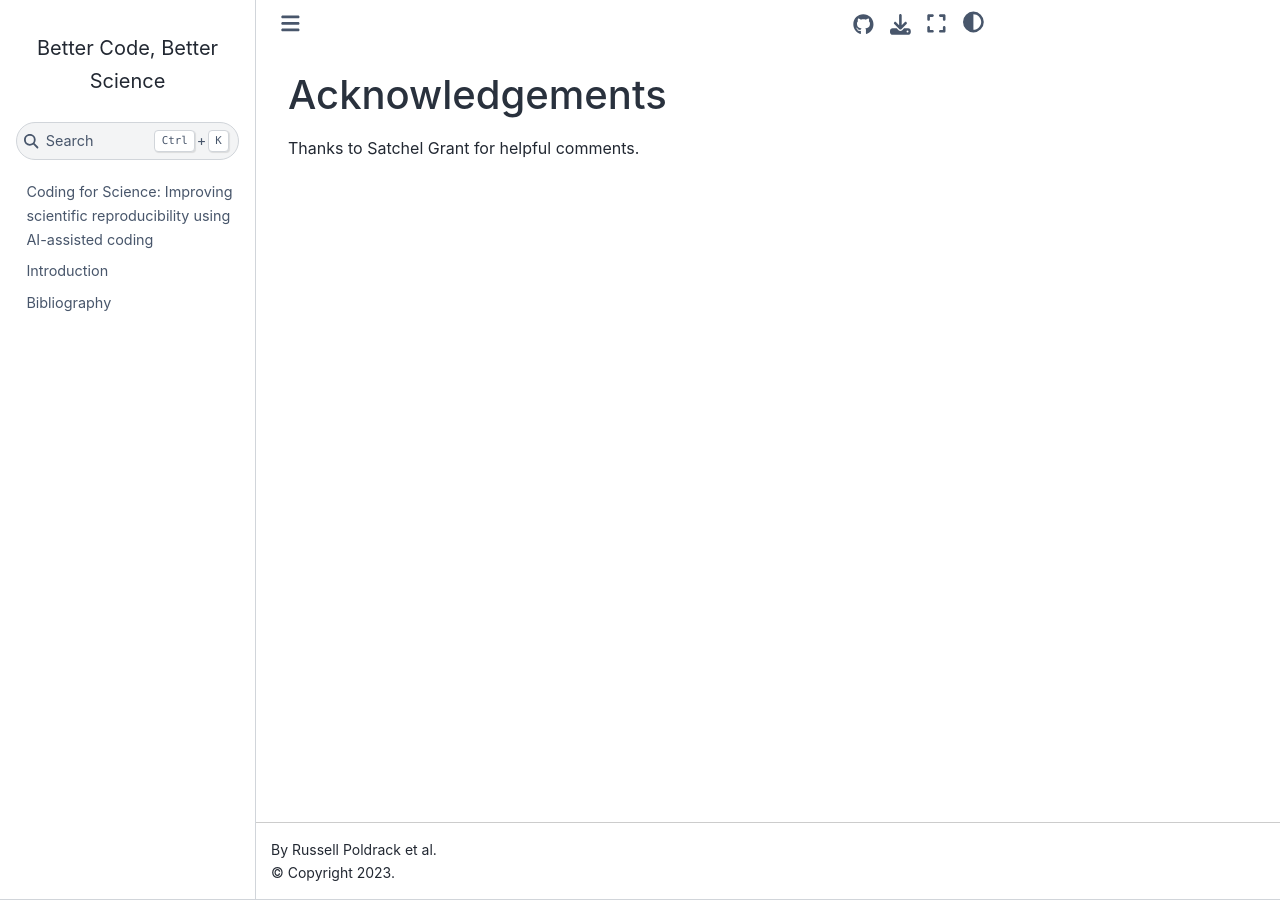
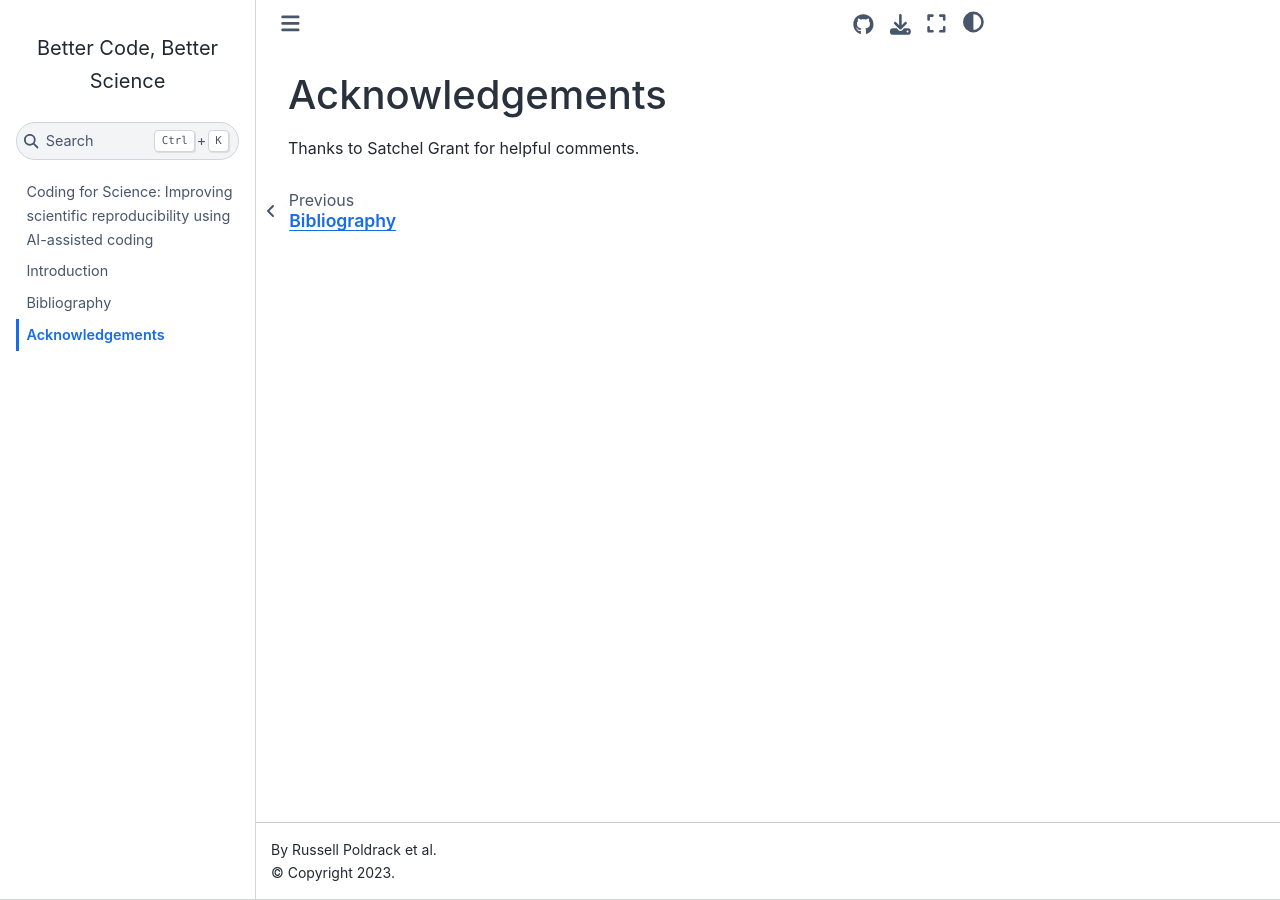
Before and after one commit to BetterCodeBetterScience/book, a Jupyter Book: the page built from book/acknowledgments.md, in a window 1280 px wide. Built offline with Jupyter Book 1.0.4 settings and Sphinx 7.4.7 and the Sphinx Book theme 1.1.4, drawn with Linux system fonts in a browser that asks for light colours; pages that are not in the unit, such as notebooks, are missing from menus; some of the changed lines change nothing that is shown.

Commit message:
fix acks

```diff
--- a/book/_toc.yml
+++ b/book/_toc.yml
@@ -6,4 +6,4 @@ root: frontmatter
 chapters:
 - file: introduction
 - file: bibliography
-- file: acknowledgements
+- file: acknowledgments
```
